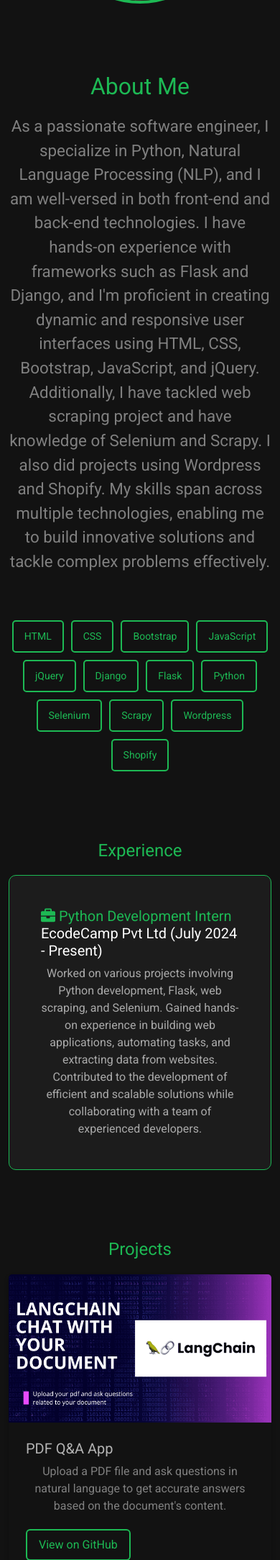
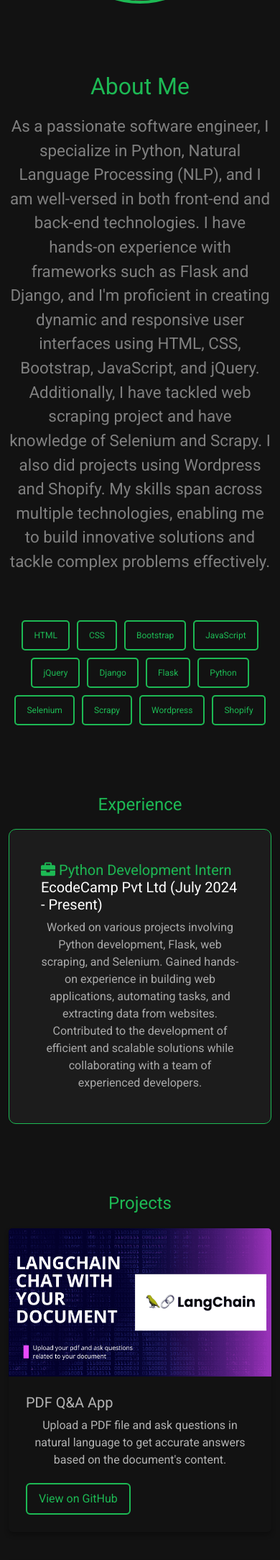
Before and after one commit to Jawad138/portfolio, a Flask app: page / in a window 390 px wide. Shown: the part 587-2755 px from the top of the page at 72% size. Run offline with Flask 3, Linux system fonts and the light colour scheme; some libraries are stand-ins or nearby versions.

Commit message:
Font and skill boxes changes for mobile view

```diff
--- a/static/css/style.css
+++ b/static/css/style.css
@@ -34,8 +34,8 @@
     display: flex;
     align-items: center;
     padding: 4rem 0;
-    background-color: var(--primary-color); /* Set the default background for sections */
-    color: var(--light-text); /* Set the default text color for sections */
+    background-color: var(--primary-color);
+    color: var(--light-text);
 }
 
 .navbar {
@@ -212,23 +205,49 @@
     color: var(--secondary-color);
 }
 
-/* About Section */
 #about {
-    background-color: var(--primary-color); /* Black background */
-    color: var(--text-color); /* White text */
+    background-color: var(--primary-color);
+    color: var(--text-color);
 }
 
 #about p {
     font-size: 1.25rem;
 }
 
-/* Projects Section */
 #works {
-    background-color: var(--background-color); /* Dark gray background */
-    color: var(--text-color); /* White text */
+    background-color: var(--primary-color);
+    color: var(--text-color);
 }
 
-/* Responsive Adjustments */
+#works p {
+    color: var(--light-text);
+}
+
+.skills {
+    display: flex;
+    flex-wrap: wrap;
+    gap: 10px;
+    margin-top: 20px;
+    justify-content: center;
+}
+
+.skill-box {
+    background-color: transparent;
+    color: var(--secondary-color);
+    padding: 10px 15px;
+    border: 2px solid var(--secondary-color);
+    border-radius: 5px;
+    font-size: 14px;
+    font-weight: 500;
+    text-align: center;
+}
+
+@media (max-width: 768px) {
+    .skill-box {
+        font-size: 12px; /* Adjust font size for mobile */
+    }
+}
+
 @media (max-width: 768px) {
     .navbar-nav {
         text-align: center;
@@ -290,47 +308,3 @@
         margin-bottom: 1.5rem;
     }
 }
-
-/* Skills Section */
-.skills {
-    display: flex;
-    flex-wrap: wrap;
-    gap: 10px;
-    margin-top: 20px;
-    justify-content: center;
-}
-
-.skill-box {
-    background-color: transparent; /* Make the background transparent */
-    color: var(--secondary-color); /* Use secondary color for text */
-    padding: 10px 15px;
-    border: 2px solid var(--secondary-color); /* Add border with secondary color */
-    border-radius: 5px;
-    font-size: 14px;
-    font-weight: 500;
-    text-align: center;
-}
-
-/* Adjust border and text color on mobile devices if needed */
-@media (max-width: 768px) {
-    .skill-box {
-        border-color: var(--secondary-color); /* Ensure the border remains secondary color */
-        color: var(--secondary-color); /* Ensure the text color remains secondary color */
-    }
-}
-
-/* Custom styles for About Section */
-#about {
-    background-color: #121212;
-    color: gray;
-}
-
-/* Custom styles for Projects Section */
-#works {
-    background-color:  #121212;
-    color: gray;
-}
-
-#works p {
-    color: gray;
-}
--- a/templates/index.html
+++ b/templates/index.html
@@ -9,6 +9,8 @@
     <link rel="stylesheet" href="{{ url_for('static', filename='css/style.css') }}">
     <link href="https://fonts.googleapis.com/css2?family=Roboto:wght@300;400;700&display=swap" rel="stylesheet">
     <link rel="stylesheet" href="https://cdnjs.cloudflare.com/ajax/libs/font-awesome/6.0.0-beta3/css/all.min.css">
+    <link href="https://fonts.googleapis.com/css2?family=Playfair+Display:wght@700&display=swap" rel="stylesheet">
+
 </head>
 <body>
     <!-- Navbar -->
```
Also changed, not shown: other parts of static/css/style.css (+15 -23 lines).
